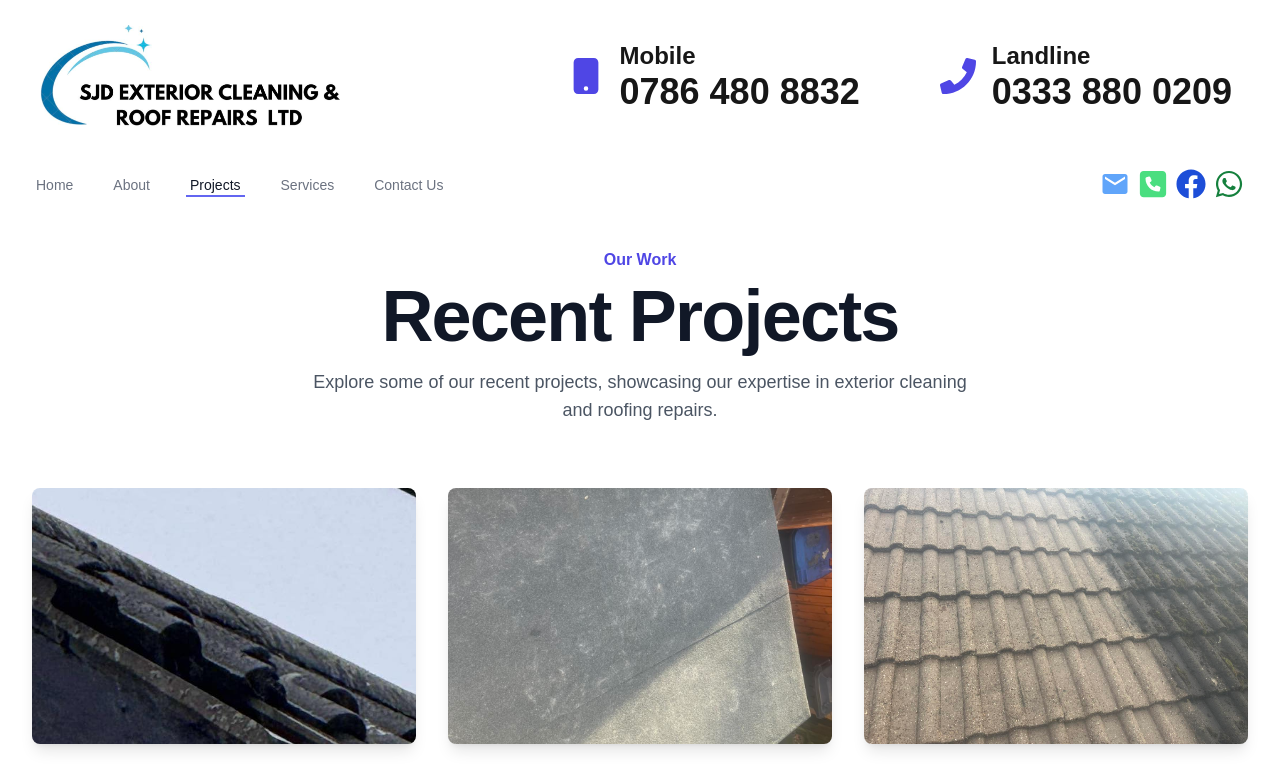
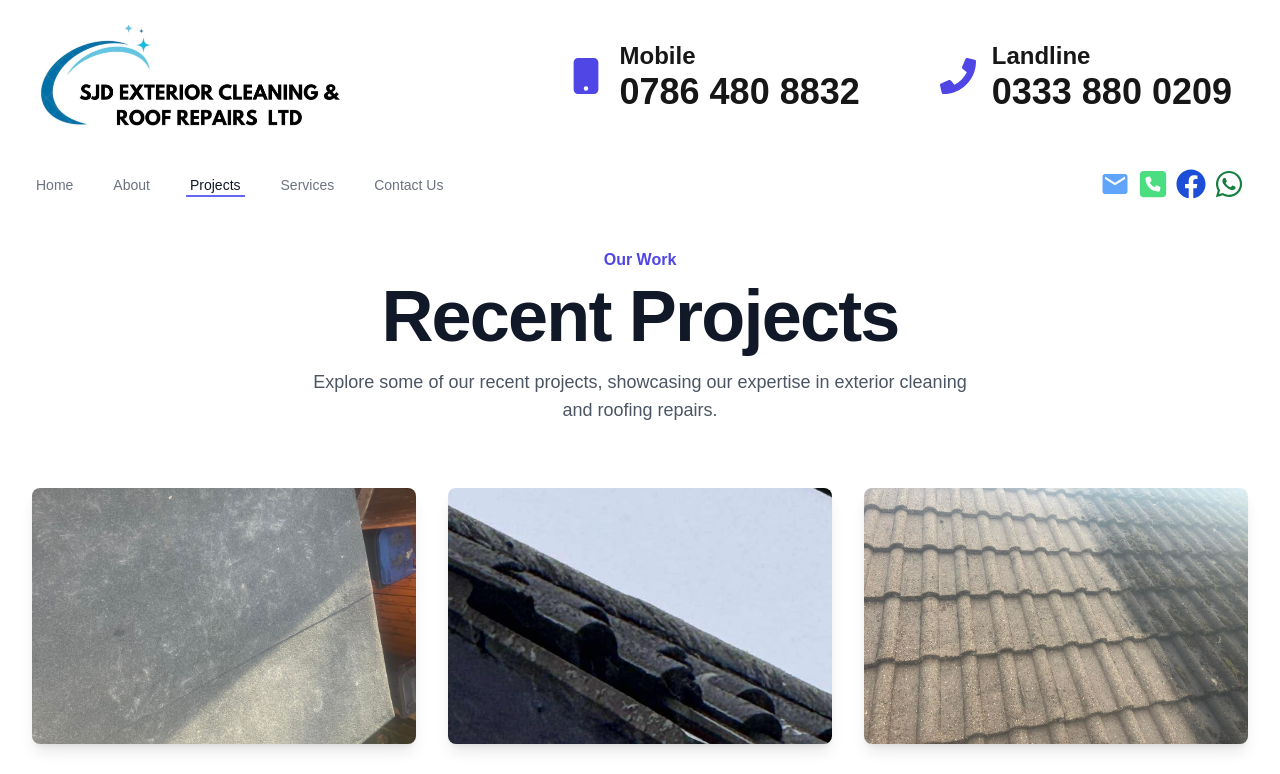
Before and after one commit to Leorev01/SJD_Roofing, a Next.js app: page /projects in a window 1280 px wide. Shown: the top 774 px of the page. Built offline with nearby package versions, Linux system fonts and the light colour scheme.

Commit message:
Update page.tsx
adds new project and removes old

```diff
--- a/app/projects/page.tsx
+++ b/app/projects/page.tsx
@@ -6,7 +6,14 @@ import Link from 'next/link';
 // Projects array sorted by date (most recent first)
 const projects = [
   {
-    id: 10,
+  "id": 9,
+  "title": "Full Felt Roof Replacement",
+  "description": "Complete replacement of the felt roof with professional standards.",
+  "details": "In our last job of 2024, we carried out a full replacement of the felt roof. We applied an underlay and then a top coat of green felt. All work was burned down correctly, ensuring durability and longevity. We also removed all rubbish from the property, leaving it clean and tidy. Our customer was very happy with the results!",
+  "image": "/images/projects/felt-repair.jpg" // Update the image path as needed
+  },
+  {
+    id: 8,
     title: 'Expert Tile Replacement After Storm Damage',
     description: 'Replaced broken tiles due to storm damage.',
     details: `After a recent storm, we identified broken tiles that compromised the integrity of the roof.
@@ -15,18 +22,7 @@ const projects = [
     image: '/images/projects/tile-replacement.jpg', // You can update the image path as needed
   },
   {
-    id: 9,
-    title: 'Roof Underlay & Felt Replacement',
-    description: 'Fixed a leaking roof in Stoney Stanton with no prior underlay.',
-    details: `Recently, we completed a felt replacement job for a customer experiencing dampness in their property.
-              The roof lacked proper underlay and was not sealed correctly into the wall, leading to moisture issues.
-              We removed the old felt and installed a new underlay, followed by a top felt burn-on in green.
-              All waste was meticulously removed from the property, ensuring a clean finish.
-              A happy customer means a happy business!`,
-    image: '/images/projects/felt-repair.jpg',
-  },
-  {
-    id: 8,
+    id: 7,
     title: 'Roof Cleaning Service',
     description: 'Thorough roof cleaning to remove moss and debris.',
     details: `Today, we provided a comprehensive roof cleaning service, removing all moss and debris.
@@ -41,7 +37,7 @@ const projects = [
     image: '/images/projects/roof-cleaning.jpg', // Update the image path as needed
   },
   {
-    id: 7,
+    id: 6,
     title: 'Breathable Membrane Installation',
     description: 'Repaired felt issues by installing a breathable membrane.',
     details: `Today, we addressed a customer’s roof with holes in the felt.
@@ -56,7 +52,7 @@ const projects = [
     image: '/images/projects/breathable-membrane.jpg', // Update the image path as needed
   },
   {
-    id: 6,
+    id: 5,
     title: 'Roof Leak Repair in Stoney Stanton',
     description: 'Addressed a leak by installing proper underlay and felt.',
     details: `Today in Stoney Stanton, we addressed a customer's leak and discovered there was no underlay at all, with holes in places too.
@@ -73,7 +69,7 @@ const projects = [
     image: '/images/projects/felt-repair-2.jpg', // Update the image path as needed
   },
   {
-    id: 5,
+    id: 4,
     title: 'Driveway & Exterior Cleaning',
     description: 'Brightened up a dull driveway in the Sharnford/Hinckley area.',
     details: 'Transformedat left the house looking dull. Achieved a much cleaner, brighter look without any mess or unwanted paint marks. Fast, reliable service with affordable prices, leaving a happy customer!',
@@ -81,32 +77,25 @@ const projects = [
   },
 
   {
-    id: 4,
+    id: 3,
     title: 'Moss Removal & Gutter Cleaning',
     description: 'Removed moss from a roof and cleared blocked gutters and downpipes.',
     details: 'The customer was experiencing moss buildup causing blockages  and downpipes. We scraped off all the moss, cleaned out the gutters, and unblocked the downpipes. Fast and reliable service with high-quality work!',
     image: '/images/projects/moss-removal.jpg',
   },
   {
-    id: 3,
+    id: 2,
     title: 'Gutter Cleaning & Blockage Prevention',
     description: 'Helping with all gutter cleaning needs to prevent major issues.',
     details: 'Blocked gutters can lead to severe damage to your property. We conducted a thorough in ensure free water flow, preventing leaks and water damage.',
     image: '/images/projects/gutter-cleaning.jpg',
   },
   {
-    id: 2,
+    id: 1,
     title: 'Roof Repairs & Exterior Cleaning',
     description: 'A busy week of roof repairs and exterior cleaning!',
     details: 'This week, we handled slipped tiles correction, re-bedding ridges, and tile replacements. Ensured everything waa fresh look.',
     image: '/images/projects/roof-repair.jpg',
-  },
-  {
-    id: 1,
-    title: 'Leaking Roof Repair',
-    description: 'Comprehensive repair for a leaking roof using quality materials.',
-    details: 'Applied an underlay, black charcoal waterproof felt, and sealed the surrounding areas to ensure a long-lasting, leak-proof solution. Clied!',
-    image: '/images/projects/leaking-roof.jpg',
   },
 ];
 
```
